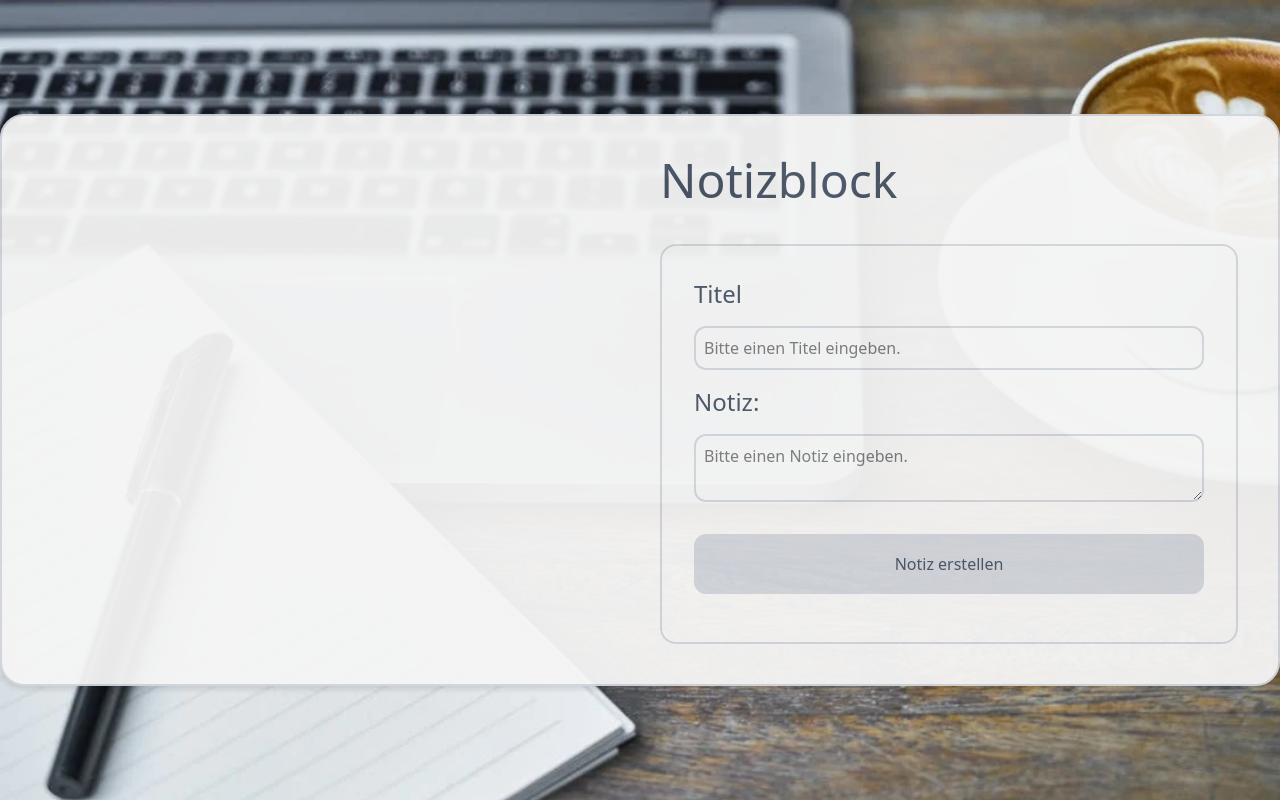
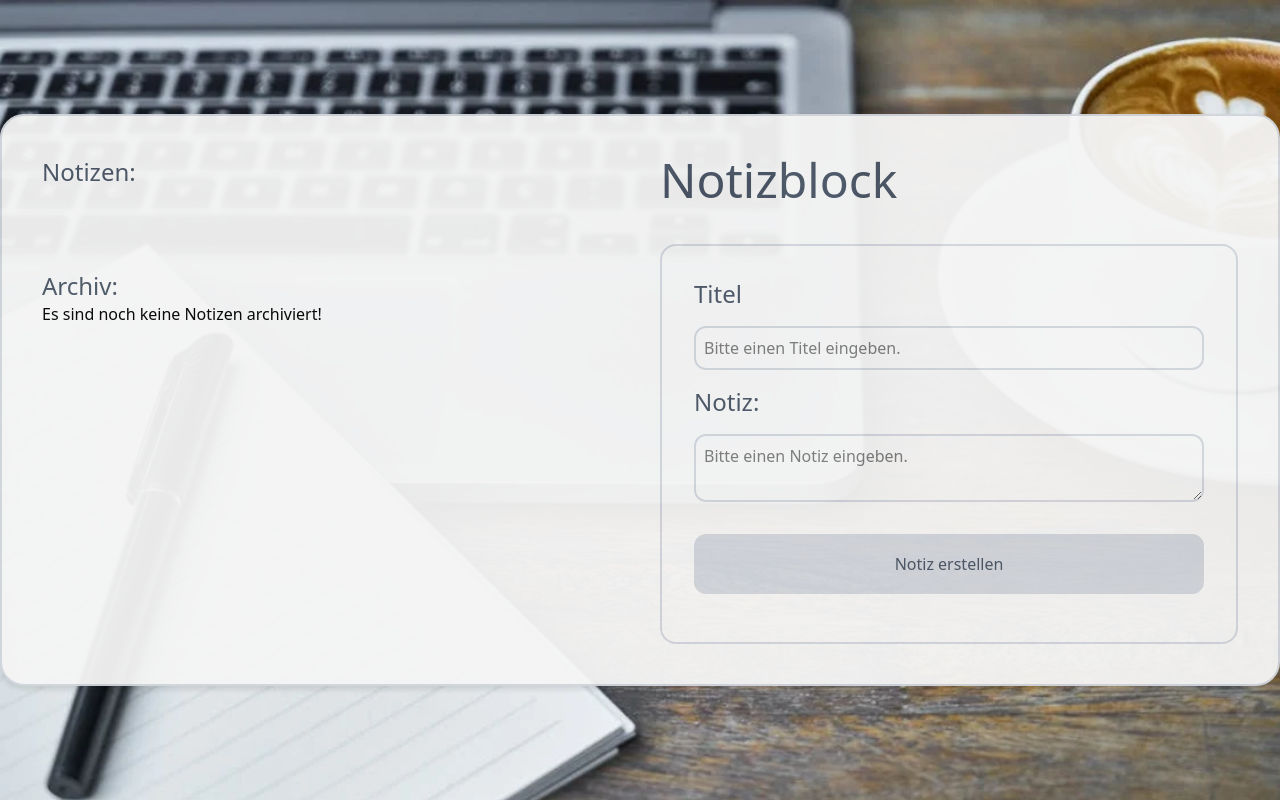
Before and after one commit to mideasdesign/Notizblock, a website built with Vite: page index.html in a window 1280 px wide. Both pictures are taken after a click on the button "Notiz erstellen". Built offline with nearby package versions, Linux system fonts and the light colour scheme.

Commit message:
Add archive section the index.html

```diff
--- a/assets/js/templates.js
+++ b/assets/js/templates.js
@@ -2,7 +2,7 @@ function getNotesTemplate(indexNote) {
   return `
         <details class="p-6 border my-4 border-transparent open:border-black/10 open:bg-gray-100 open:rounded-xl ...">
         <summary class="flex justify-between hover:cursor-pointer text-sm leading-6 font-semibold text-gray-900 select-none">
-            <h3 id="note-header" class="text-2xl text-gray-600 flex">${notesTitles[indexNote]}</h3>
+            <h3 id="note-header" class="text-xl text-gray-600 flex">${notesTitles[indexNote]}</h3>
             </summary>
         <div id="notes-list" class="mt-3 text-sm leading-6 text-gray-600">
             <p>${notes[indexNote]} </p>
--- a/index.html
+++ b/index.html
@@ -13,7 +13,7 @@
     <div id="my-modal" onclick="modalOverlay(event)" class=" overlay w-full h-full px-4 z-40 flex justify-center items-center close">
         <div id="modal-content" class=" px-5 flex justify-center items-center w-full">
         <div onclick="event.stopPropagation()" class="flex flex-col even w-full justify-center items-center p-6 md:w-2xl shadow-2xl bg-gray-300 rounded-3xl">
-            <h3 id="note-header" class="text-xl h-14 md:text-2xl text-center px-5 mb-7 text-gray-800">Trash</h3>
+            <h3 id="note-header" class="text-xl h-14 text-center px-5 mb-7 text-gray-800">Trash</h3>
             <div id="notes-trash" class="w-full p-8 md:w-2xl text-gray-800">Lorem ipsum dolor sit amet consectetur, adipisicing elit. Maxime dolor sit ab quam facilis ea minima dolores et! Fugit qui corporis ipsum sed repellendus laborum voluptatum quis excepturi deserunt tempora. </div>
         </div>
         </div>
@@ -22,9 +22,10 @@
         <main  class="grid grid-cols-2 gap-10 w-dvw sm:max-w-7xl p-10 rounded-3xl border-2 border-gray-300 bg-neutral-100 opacity-95 drop-shadow-md ">
 
             <section id="notes-container" class="">
-                <h1 class="text-2xl text-gray-600">Notizen:</h1>
-                <div id="notes-list"></div>
-                <div id="notes-archive">Archive</div>
+                <h2 class="text-2xl text-gray-600">Notizen:</h2>
+                <div id="notes-list">Es sind noch keine Notizen gespeichert!</div>
+                <h2 class="text-2xl text-gray-600">Archiv:</h2>
+                <div id="notes-archive">Es sind noch keine Notizen archiviert!</div>
             </section>
             <section class="col-span-1">
             <div class="mb-10">
--- a/main.js
+++ b/main.js
@@ -10,8 +10,8 @@ function init(){
     }
 
 function renderNotes() {
-    let notesRef = document.getElementById('notes-container');
-    let notesTitleRef = document.getElementById('notes-container');
+    let notesRef = document.getElementById('notes-list');
+    let notesTitleRef = document.getElementById('notes-list');
    notesRef.innerHTML = "";
    notesTitleRef.innerHTML = "";
     for (let indexNote = 0; indexNote < notes.length; indexNote++) {
```
